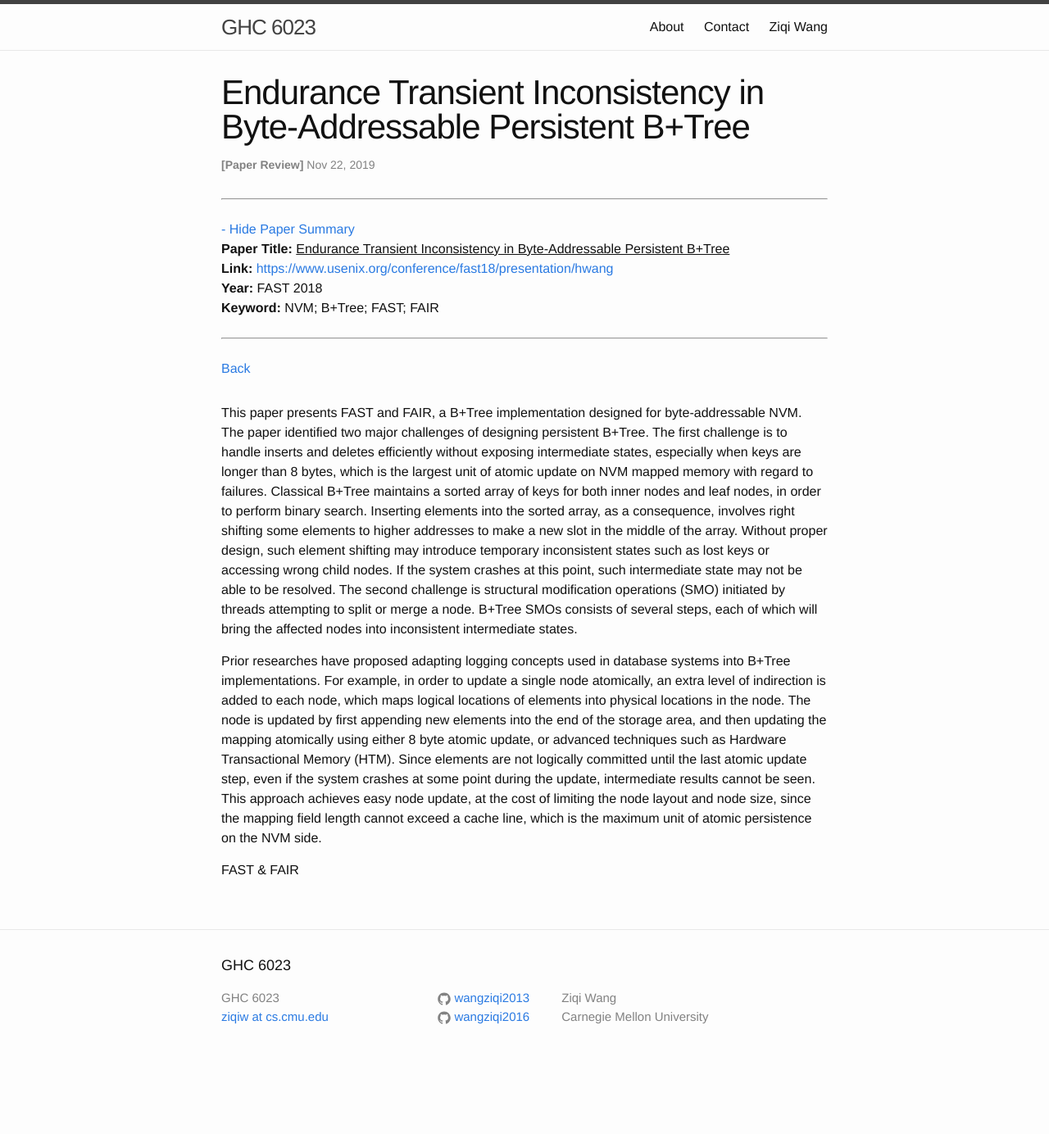
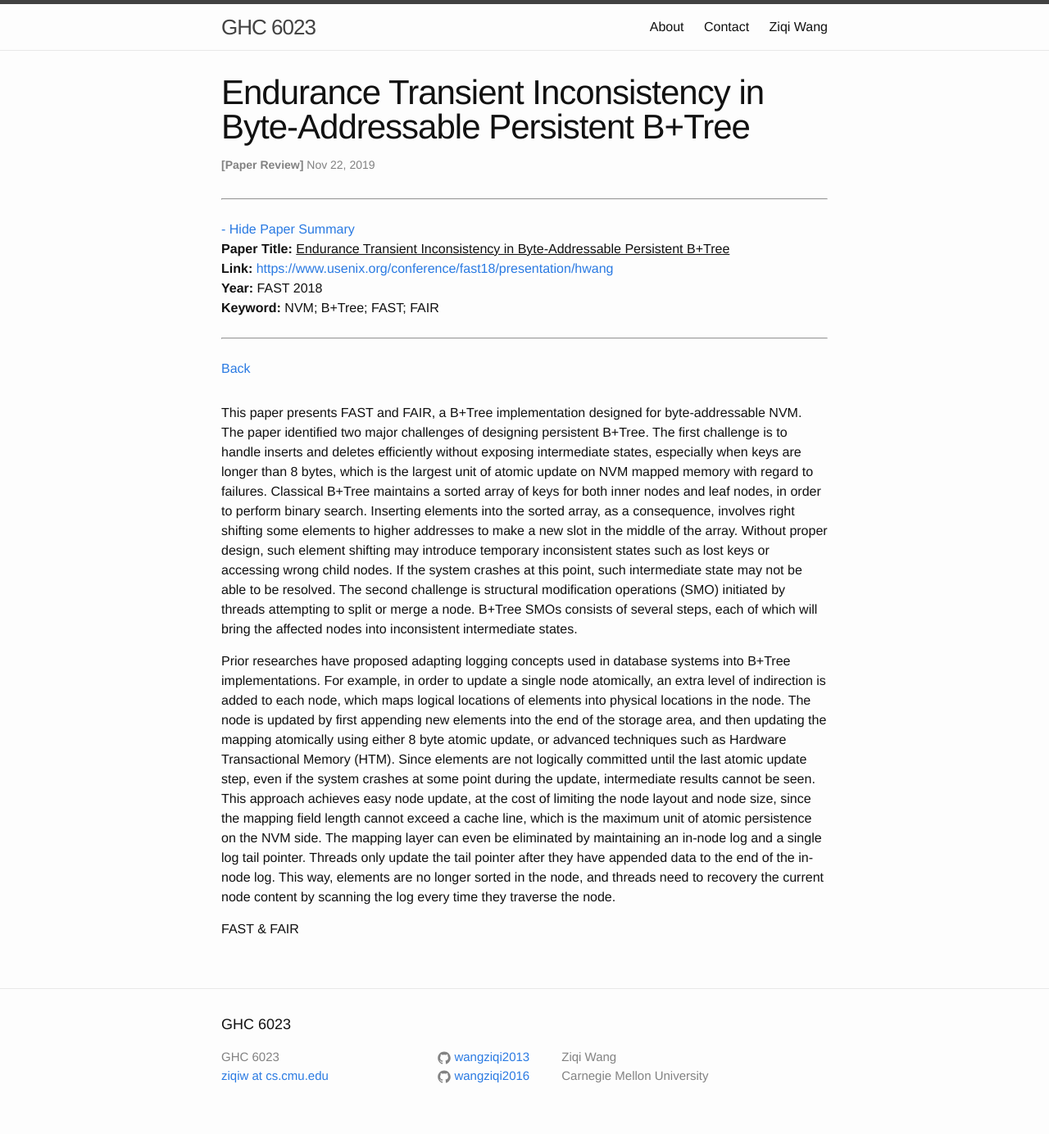
Before and after one commit to wangziqi2013/wangziqi2013.github.io, a Jekyll site: the page built from _posts/2019-11-21-fast-fair.markdown, in a window 1280 px wide. Shown: the whole page at 82% size. Built offline with Jekyll 4.4.1, drawn with Linux system fonts in a browser that asks for light colours; before the commit the page ends 1312 px from its top, so only the background shows below that.

Commit message:
Adding innode logging

```diff
--- a/_posts/2019-11-21-fast-fair.markdown
+++ b/_posts/2019-11-21-fast-fair.markdown
@@ -31,6 +31,9 @@ storage area, and then updating the mapping atomically using either 8 byte atomi
 Hardware Transactional Memory (HTM). Since elements are not logically committed until the last atomic update step, even
 if the system crashes at some point during the update, intermediate results cannot be seen. This approach achieves easy
 node update, at the cost of limiting the node layout and node size, since the mapping field length cannot exceed a cache
-line, which is the maximum unit of atomic persistence on the NVM side.
+line, which is the maximum unit of atomic persistence on the NVM side. The mapping layer can even be eliminated by
+maintaining an in-node log and a single log tail pointer. Threads only update the tail pointer after they have appended
+data to the end of the in-node log. This way, elements are no longer sorted in the node, and threads need to recovery the
+current node content by scanning the log every time they traverse the node.
 
 FAST & FAIR
```
